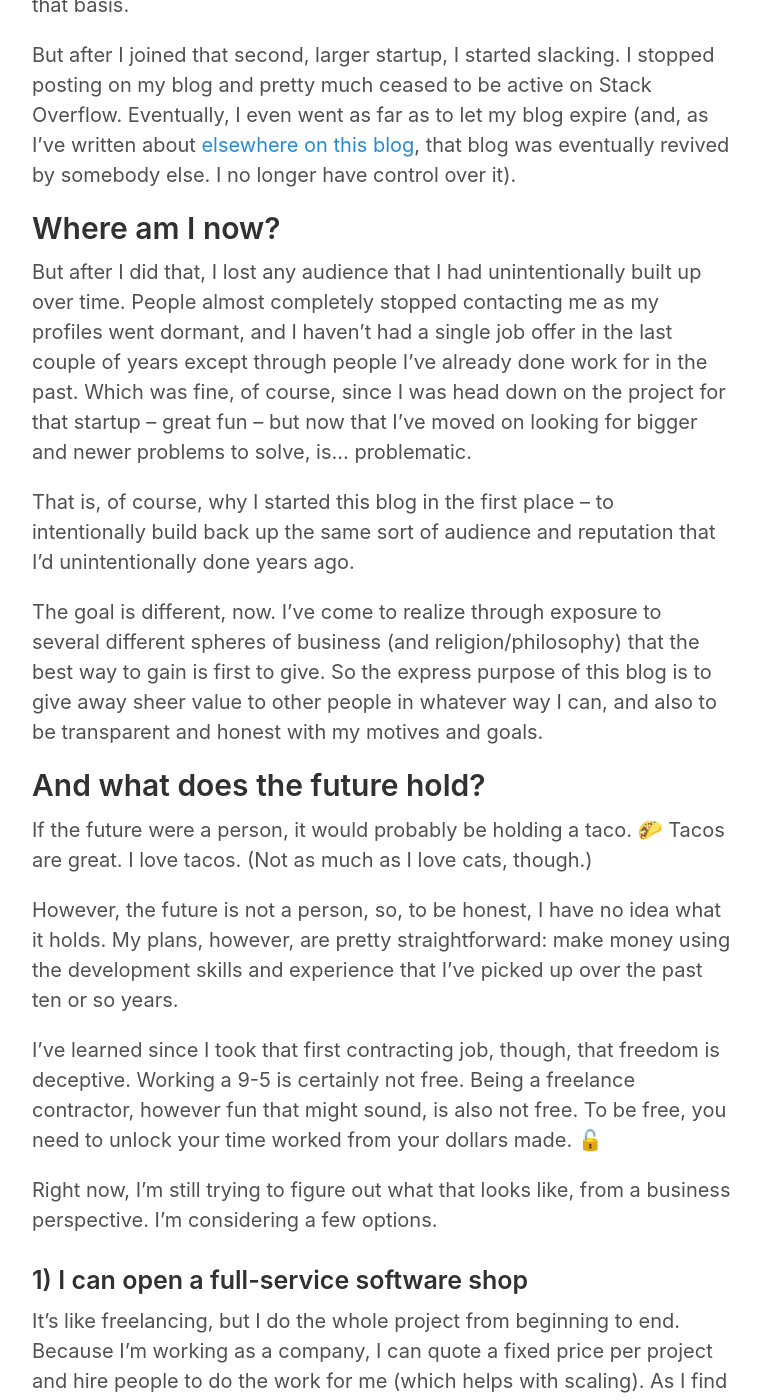
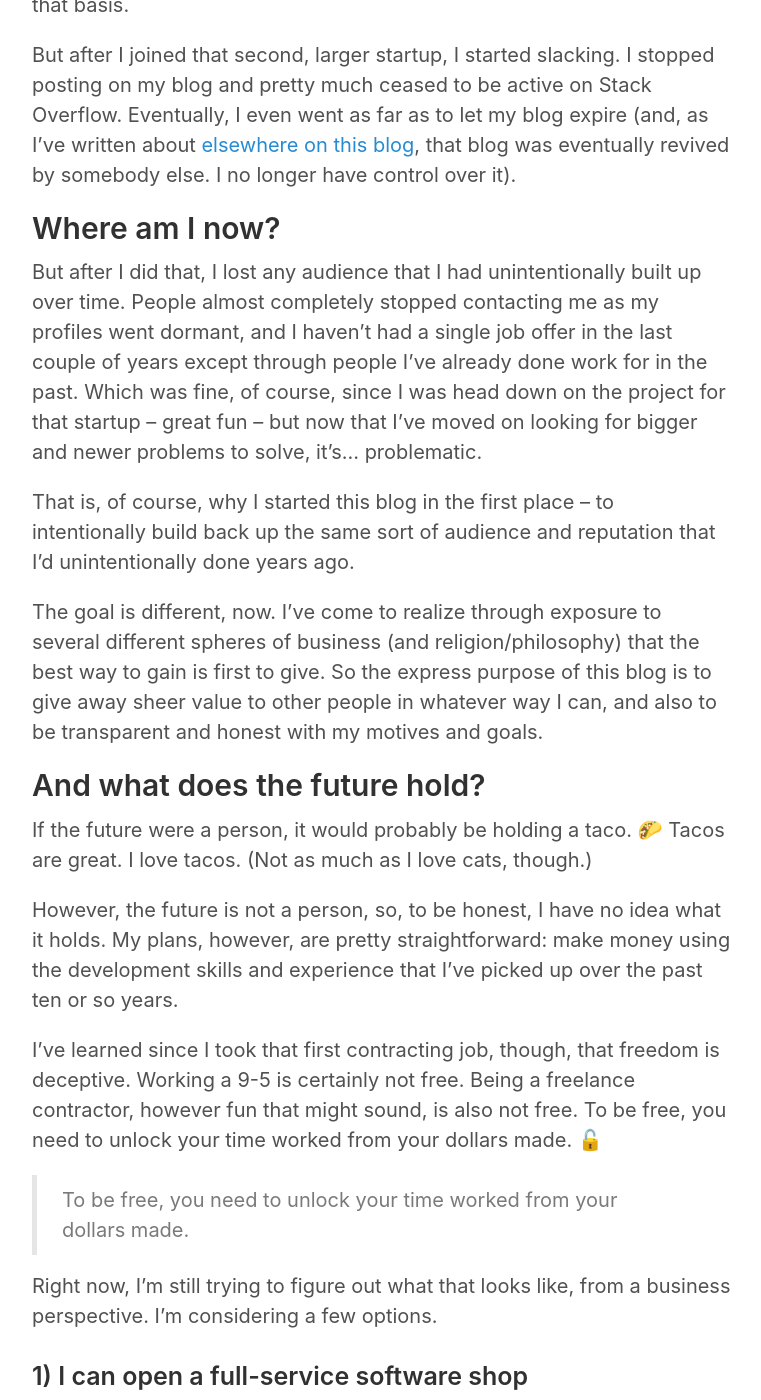
Before and after one commit to elliotbonneville/elliotbonneville.github.io, a Jekyll site: the page built from _posts/2018-11-5-how-to-be-a-javascript-contractor.md, in a window 1280 px wide and 1400 px high, scrolled down 1269 px. Shown: the whole window, without its empty margins (258-1019 px from the left). Built offline with Jekyll 4.4.1, drawn with Linux system fonts in a browser that asks for light colours; comment, search, counter and statistics services are not loaded.

Commit message:
Post updates

```diff
--- a/_posts/2018-11-5-how-to-be-a-javascript-contractor.md
+++ b/_posts/2018-11-5-how-to-be-a-javascript-contractor.md
@@ -29,7 +29,7 @@ But after I joined that second, larger startup, I started slacking. I stopped po
 
 ## Where am I now?
 
-But after I did that, I lost any audience that I had unintentionally built up over time. People almost completely stopped contacting me as my profiles went dormant, and I haven't had a single job offer in the last couple of years except through people I've already done work for in the past. Which was fine, of course, since I was head down on the project for that startup -- great fun -- but now that I've moved on looking for bigger and newer problems to solve, is... problematic.
+But after I did that, I lost any audience that I had unintentionally built up over time. People almost completely stopped contacting me as my profiles went dormant, and I haven't had a single job offer in the last couple of years except through people I've already done work for in the past. Which was fine, of course, since I was head down on the project for that startup -- great fun -- but now that I've moved on looking for bigger and newer problems to solve, it's... problematic.
 
 That is, of course, why I started this blog in the first place -- to intentionally build back up the same sort of audience and reputation that I'd unintentionally done years ago.
 
@@ -42,6 +42,8 @@ If the future were a person, it would probably be holding a taco. 🌮 Tacos are
 However, the future is not a person, so, to be honest, I have no idea what it holds. My plans, however, are pretty straightforward: make money using the development skills and experience that I've picked up over the past ten or so years.
 
 I've learned since I took that first contracting job, though, that freedom is deceptive. Working a 9-5 is certainly not free. Being a freelance contractor, however fun that might sound, is also not free. To be free, you need to unlock your time worked from your dollars made. 🔓
+
+> To be free, you need to unlock your time worked from your dollars made.
 
 Right now, I'm still trying to figure out what that looks like, from a business perspective. I'm considering a few options.
 
```
